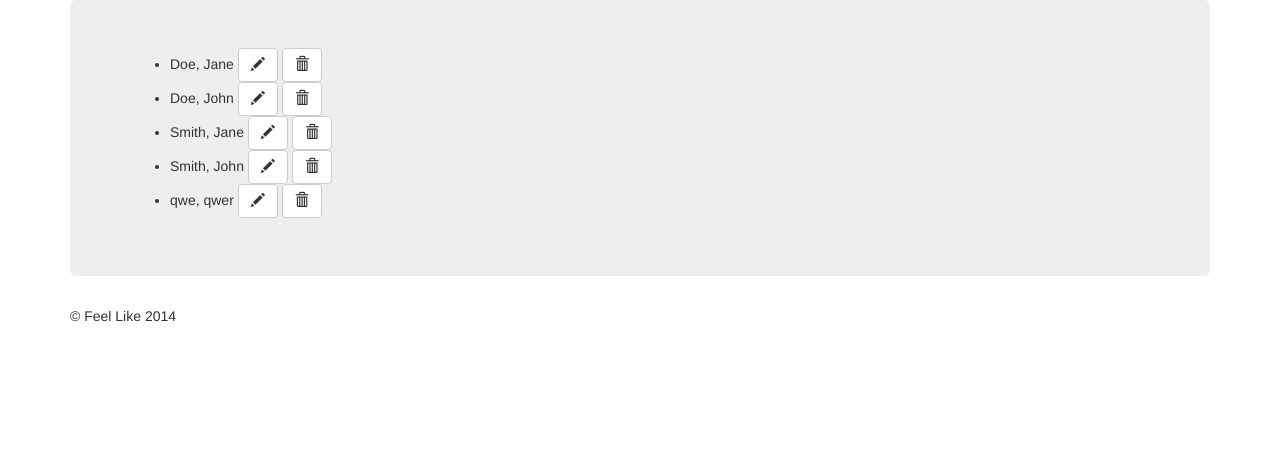
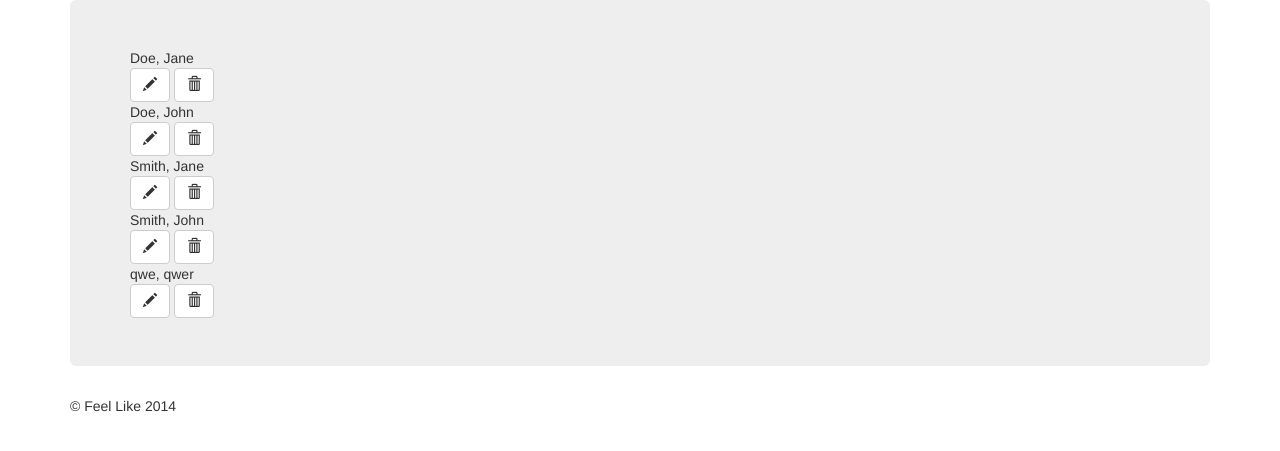
Before and after one commit to Nonse/Feel_Like, a Django app: page /reservation/customer/ in a window 1280 px wide. Shown: the part 81-532 px from the top of the page. Run offline with Django 3.2, Linux system fonts and the light colour scheme; the visitor is signed in with stand-in values (Sample User, id 1); data comes from the database, SQL or seed files in the repository; parts of the project's set-up code (start-up, migrations or seed data) failed here and were passed over; some libraries are stand-ins or nearby versions.

Commit message:
Aligning buttons and erasing bullet points

```diff
--- /dev/null
+++ b/cal/static/css/ul.css
@@ -0,0 +1,26 @@
+
+ul {
+	list-style-type: none;
+	padding: 0;
+	margin: 0;
+}
+
+span.tab{
+	padding: 0 20px; /* Or desired space*/
+
+}
+
+
+
+.slider {
+	margin: 0 auto;
+	overflow: hidden;
+
+}
+ul#tabmenu li.active ul, ul#tabmenu>li:first-child>ul
+{
+    display:block;
+    text-align:left;
+}
+ul#tabmenu ul li#i1 {margin-left:120px;}
+ul#tabmenu ul li#i2 {margin-left:220px;}
--- a/reservations/templates/customer_list.html
+++ b/reservations/templates/customer_list.html
@@ -4,9 +4,13 @@
 class="active"
 {% endblock %}
 {% block content %}
+<link rel="stylesheet" type="text/css" href="{% static 'css/ul.css' %}" />
+<div class="slider">
 <ul>
+
 	{% for customer in customers %}
-	<li>{{ customer.last_name }}, {{ customer.first_name}}
+	<li>{{ customer.last_name }}, {{ customer.first_name}}  <div class="slider">
+
 		<a href="{% url 'customer_edit' customer.id %}" class="btn btn-default">
 			<span class="glyphicon glyphicon-pencil"></span>
 		</a>
@@ -16,6 +20,7 @@ class="active"
 	</li>
 	{% endfor %}
 </ul>
+</div>
 {% endblock %}
 {% block javascript %}
 <script type="text/javascript" src="{% static 'js/customer_list.js' %}">
```
